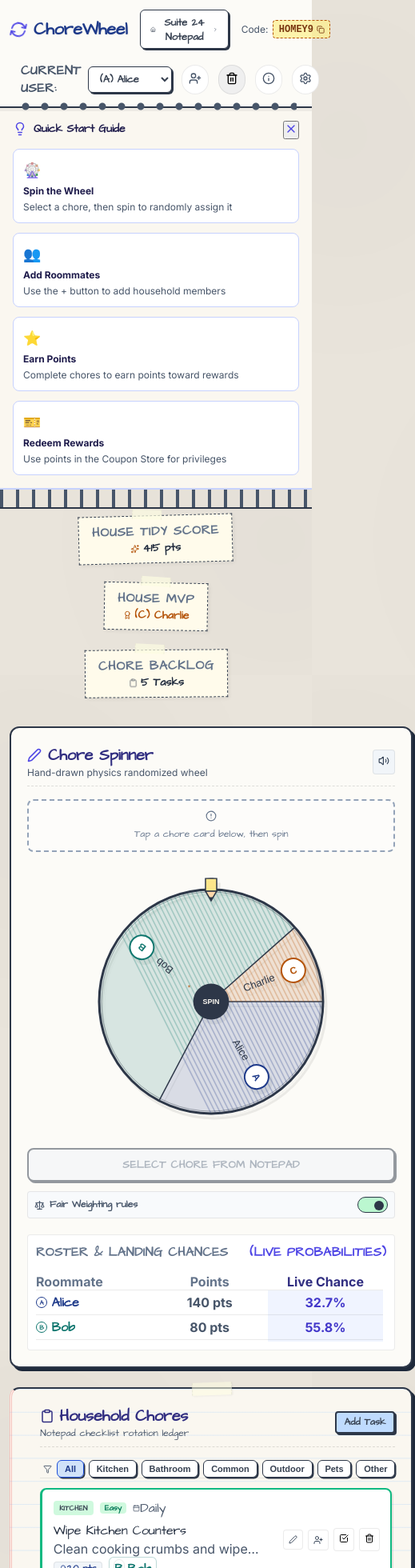
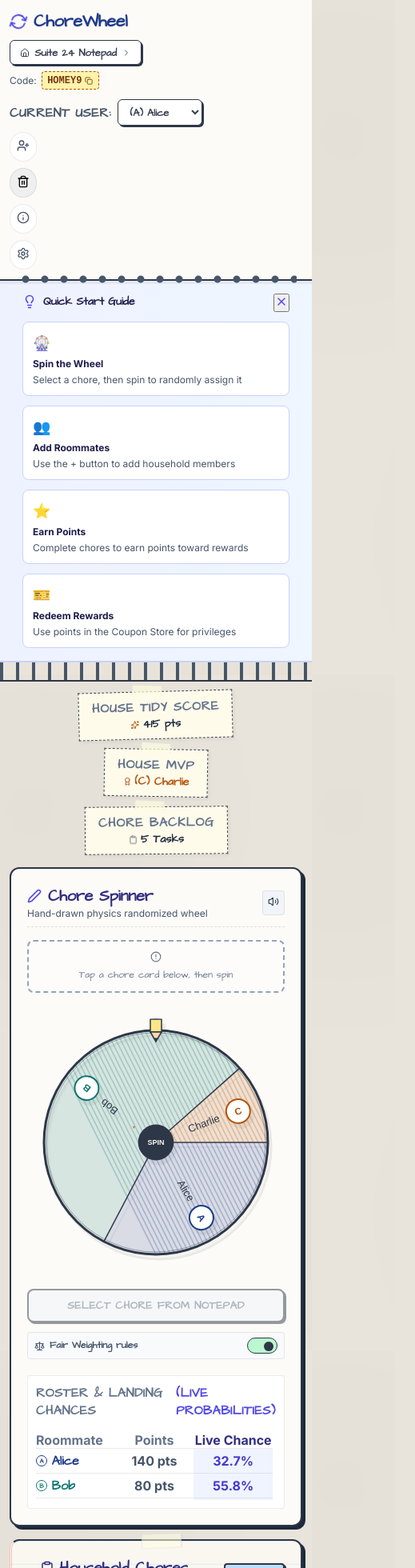
Before and after one commit to Annguyen0410/UOE-Summer-of-Code---ChoreWheel, a React (Vite) app: page / in a window 390 px wide. Shown: the top 1960 px of the page at 80% size, 519 px wide, since content can reach past the window. Built offline with nearby package versions, Linux system fonts and the light colour scheme.

Commit message:
fix code

```diff
--- a/src/App.css
+++ b/src/App.css
@@ -1,15 +1,113 @@
 /* Open Sketchbook Spread Layout */
+:root {
+  --app-max-width: 1400px;
+  --app-gutter: clamp(0.75rem, 2.5vw, 2rem);
+  --column-gap: clamp(1rem, 2vw, 1.75rem);
+  --section-gap: clamp(1rem, 2vw, 1.5rem);
+}
+
+.app-page {
+  display: flex;
+  flex-direction: column;
+  min-height: 100vh;
+  width: 100%;
+}
+
+.app-shell {
+  width: 100%;
+  max-width: var(--app-max-width);
+  margin-left: auto;
+  margin-right: auto;
+  padding-left: var(--app-gutter);
+  padding-right: var(--app-gutter);
+}
+
+.app-main {
+  flex: 1;
+  width: 100%;
+  padding-top: clamp(0.75rem, 2vw, 1.25rem);
+  padding-bottom: clamp(1rem, 2.5vw, 2rem);
+}
+
 .app-header {
   border-bottom: 2px solid #2d3748;
-  padding: 1.25rem 2rem;
+  padding: 0;
   background: var(--bg-paper);
   position: relative;
   box-shadow: 0 4px 0px rgba(0, 0, 0, 0.05);
+  width: 100%;
+}
+
+.app-header-inner {
   display: flex;
   flex-wrap: wrap;
   align-items: center;
   justify-content: space-between;
   gap: 0.75rem 1rem;
+  padding-top: clamp(0.75rem, 2vw, 1.25rem);
+  padding-bottom: clamp(0.75rem, 2vw, 1.25rem);
+  width: 100%;
+}
+
+.app-header-start,
+.app-header-end {
+  display: flex;
+  flex-wrap: wrap;
+  align-items: center;
+  gap: 0.5rem 0.75rem;
+  min-width: 0;
+}
+
+.app-header-start {
+  flex: 1 1 280px;
+}
+
+.app-header-end {
+  flex: 0 1 auto;
+  justify-content: flex-end;
+}
+
+.pwa-install-banner {
+  background: #eef2ff;
+  border-bottom: 1px solid #c7d2fe;
+  width: 100%;
+}
+
+.pwa-install-banner-inner {
+  display: flex;
+  flex-wrap: wrap;
+  align-items: center;
+  justify-content: space-between;
+  gap: 0.5rem 1rem;
+  padding-top: 0.5rem;
+  padding-bottom: 0.5rem;
+  font-size: 0.75rem;
+}
+
+.app-footer {
+  border-top: 1px solid #cbd5e1;
+  background: #ffffff;
+  width: 100%;
+  margin-top: auto;
+}
+
+.app-footer-inner {
+  display: flex;
+  flex-direction: column;
+  align-items: center;
+  justify-content: center;
+  gap: 0.5rem;
+  padding-top: 1rem;
+  padding-bottom: 1rem;
+  text-align: center;
+}
+
+.app-footer-note {
+  margin: 0;
+  font-size: 9px;
+  color: #94a3b8;
+  line-height: 1.4;
+  max-width: 52rem;
 }
 
 /* Notebook Binder Coils down page top */
@@ -90,49 +188,68 @@
 /* Dashboard spiral page layout */
 .dashboard-grid {
   display: grid;
-  grid-template-columns: 1.1fr 1fr 1fr;
-  gap: 2rem;
-  padding: 2rem;
-  flex: 1;
-  max-width: 1400px;
-  margin: 0 auto;
+  grid-template-columns: repeat(3, minmax(0, 1fr));
+  gap: var(--column-gap);
   width: 100%;
+  align-items: start;
+}
+
+.dashboard-column {
+  display: flex;
+  flex-direction: column;
+  gap: var(--section-gap);
+  min-width: 0;
+  width: 100%;
+}
+
+.dashboard-column > * {
+  width: 100%;
+  min-width: 0;
 }
 
 @media (max-width: 1150px) {
   .dashboard-grid {
-    grid-template-columns: 1fr 1fr;
-    gap: 1.5rem;
-    padding: 1.5rem;
+    grid-template-columns: repeat(2, minmax(0, 1fr));
+  }
+
+  .dashboard-column--side {
+    grid-column: 1 / -1;
   }
 }
 
 @media (max-width: 768px) {
   .dashboard-grid {
-    grid-template-columns: 1fr;
-    padding: 1rem;
-    gap: 1.25rem;
+    grid-template-columns: minmax(0, 1fr);
   }
-  .app-header {
-    padding: 0.75rem;
+
+  .dashboard-column--side {
+    grid-column: auto;
   }
-  .app-header h1 {
-    font-size: 1.35rem;
-  }
-  .stats-banner-row {
-    flex-direction: column;
-    align-items: center;
+
+  .app-header-end {
+    width: 100%;
+    justify-content: flex-start;
   }
 }
 
 @media (max-width: 480px) {
-  .app-header {
+  .app-header-start,
+  .app-header-end {
     flex-direction: column;
-    gap: 1rem;
+    align-items: flex-start;
+    width: 100%;
   }
-  .dashboard-grid {
-    padding: 0.75rem;
-    gap: 1rem;
+}
+
+@media (max-width: 768px) {
+  .brand-section h1,
+  .app-header h1 {
+    font-size: 1.35rem;
+  }
+
+  .stats-banner-row {
+    flex-direction: column;
+    align-items: center;
   }
 }
 
--- a/src/App.tsx
+++ b/src/App.tsx
@@ -398,10 +398,11 @@ const Dashboard: React.FC = () => {
     : null;
 
   return (
-    <div className="flex flex-col min-h-screen">
+    <div className="app-page">
       {/* App Header Bar */}
-      <header className="app-header flex justify-between items-center">
-        <div className="flex items-center gap-4">
+      <header className="app-header">
+        <div className="app-shell app-header-inner">
+        <div className="app-header-start">
           <div className="brand-section">
             <h1 className="flex items-center gap-2 font-header font-extrabold tracking-tight">
               <RefreshCw size={22} className="text-indigo-600 animate-spin-slow" />
@@ -437,7 +438,7 @@ const Dashboard: React.FC = () => {
           )}
         </div>
 
-        <div className="flex items-center gap-3">
+        <div className="app-header-end">
           {/* Active Session Simulator Switcher */}
           {members.length > 0 && (
             <div className="flex items-center gap-2">
@@ -502,11 +503,13 @@ const Dashboard: React.FC = () => {
             <Settings size={16} />
           </button>
         </div>
+        </div>
       </header>
 
       {/* PWA Install Banner */}
       {showInstallBtn && (
-        <div className="pwa-install-banner bg-indigo-50 border-b border-indigo-200 px-6 py-2 flex justify-between items-center text-xs">
+        <div className="pwa-install-banner">
+          <div className="app-shell pwa-install-banner-inner">
             <div className="flex items-center gap-2 text-indigo-900 font-semibold">
               <Download size={14} className="animate-bounce text-indigo-700" />
               <span>Install ChoreWheel to your desktop or home screen for offline access!</span>
@@ -517,6 +520,7 @@ const Dashboard: React.FC = () => {
             >
               INSTALL APP
             </button>
+          </div>
         </div>
       )}
 
@@ -532,10 +536,11 @@ const Dashboard: React.FC = () => {
       {/* Spiral Bindings Coil divider loop down page */}
       <div className="spiral-coil-divider"></div>
 
+      <div className="app-main">
+        <div className="app-shell">
           {/* Taped Stats Scrap Banner Row */}
           {currentRoom && (
-        <div className="stats-banner-row flex justify-center gap-6 flex-wrap mt-4 px-8">
-          {/* Note 1: Total Points */}
+            <div className="stats-banner-row">
               <div className="stats-scrap-note" style={{ transform: 'rotate(-1.5deg)' }}>
                 <span className="text-[10px] font-bold font-header text-slate-400 uppercase tracking-wider">House Tidy Score</span>
                 <div className="flex items-center gap-1 mt-1">
@@ -544,7 +549,6 @@ const Dashboard: React.FC = () => {
                 </div>
               </div>
 
-          {/* Note 2: House MVP */}
               {houseMvp && (
                 <div className="stats-scrap-note" style={{ transform: 'rotate(1deg)' }}>
                   <span className="text-[10px] font-bold font-header text-slate-400 uppercase tracking-wider">House MVP</span>
@@ -555,7 +559,6 @@ const Dashboard: React.FC = () => {
                 </div>
               )}
 
-          {/* Note 3: Pending Chores */}
               <div className="stats-scrap-note" style={{ transform: 'rotate(-0.5deg)' }}>
                 <span className="text-[10px] font-bold font-header text-slate-400 uppercase tracking-wider">Chore Backlog</span>
                 <div className="flex items-center gap-1 mt-1">
@@ -568,8 +571,7 @@ const Dashboard: React.FC = () => {
 
           {/* Main Dashboard Columns */}
           <main className="dashboard-grid">
-        {/* Left Column: Spinner & Chore Catalog */}
-        <div className="flex flex-col gap-6">
+            <div className="dashboard-column dashboard-column--primary">
               <ChoreWheel
                 selectedChore={selectedChore}
                 onAssignmentComplete={() => setSelectedChore(null)}
@@ -580,23 +582,24 @@ const Dashboard: React.FC = () => {
               />
             </div>
 
-        {/* Middle Column: Leaderboard & Trades Center */}
-        <div className="flex flex-col gap-6">
+            <div className="dashboard-column dashboard-column--center">
               <Leaderboard />
               <TradeModal />
               <GuidebookBox onOpenManual={() => setIsManualOpen(true)} />
             </div>
 
-        {/* Right Column: Privilege Store & Activity logs */}
-        <div className="flex flex-col gap-6">
+            <div className="dashboard-column dashboard-column--side">
               <PrivilegeStore />
               <HistoryLogPanel />
               <NotificationFeed />
             </div>
           </main>
+        </div>
+      </div>
 
       {/* Info notice footer */}
-      <footer className="py-4 border-t border-slate-300 text-center text-[10px] text-slate-500 flex flex-col justify-center items-center gap-2 bg-white">
+      <footer className="app-footer">
+        <div className="app-shell app-footer-inner">
           <button
             onClick={() => setIsManualOpen(true)}
             className="btn-sketch btn-blue py-1.5 px-4 text-xs rounded-lg flex items-center gap-1.5 shadow transition-all hover:scale-105 active:scale-95 cursor-pointer"
@@ -605,8 +608,9 @@ const Dashboard: React.FC = () => {
             <Info size={13} />
             <span>📖 Open Room Guidebook & User Manual</span>
           </button>
-        <div className="flex items-center gap-1 mt-1 text-[9px] text-slate-400 font-sans">
-          <span>UOE Summer of Code 2026 Innovation MVP. Try opening this app in two side-by-side tabs to experience real-time local sync!</span>
+          <p className="app-footer-note">
+            UOE Summer of Code 2026 Innovation MVP. Try opening this app in two side-by-side tabs to experience real-time local sync!
+          </p>
         </div>
       </footer>
 
--- a/src/components/QuickStartGuide.tsx
+++ b/src/components/QuickStartGuide.tsx
@@ -17,8 +17,8 @@ export const QuickStartGuide: React.FC<QuickStartGuideProps> = ({ isVisible, onD
   ];
 
   return (
-    <div className="quick-start-banner bg-gradient-to-r from-indigo-50 to-blue-50 border-b-2 border-indigo-200 px-6 py-4">
-      <div className="max-w-7xl mx-auto">
+    <div className="quick-start-banner">
+      <div className="app-shell quick-start-banner-inner">
         <div className="flex justify-between items-start mb-3">
           <div className="flex items-center gap-2">
             <Lightbulb size={18} className="text-indigo-600 flex-shrink-0" />
@@ -28,6 +28,7 @@ export const QuickStartGuide: React.FC<QuickStartGuideProps> = ({ isVisible, onD
             onClick={onDismiss}
             className="text-indigo-600 hover:text-indigo-800 transition-colors"
             title="Dismiss"
+            type="button"
           >
             <X size={16} />
           </button>
--- a/src/index.css
+++ b/src/index.css
@@ -168,6 +168,9 @@ h1, h2, h3, h4 {
   position: relative;
   transition: all 0.2s ease;
   overflow: visible;
+  width: 100%;
+  max-width: 100%;
+  min-width: 0;
 }
 
 .glass-card:hover {
@@ -208,7 +211,10 @@ h1, h2, h3, h4 {
   padding: 1.25rem;
   display: flex;
   flex-direction: column;
-  height: auto; /* let cards size naturally to prevent vertical clipping */
+  height: auto;
+  width: 100%;
+  max-width: 100%;
+  min-width: 0;
 }
 
 .relative {
@@ -436,7 +442,12 @@ input:checked + .slider:before {
 .quick-start-banner {
   background: linear-gradient(90deg, #eef2ff 0%, #eff6ff 100%);
   border-bottom: 2px solid #c7d2fe;
-  padding: 1rem 1.5rem;
+  padding: 1rem 0;
+  width: 100%;
+}
+
+.quick-start-banner-inner {
+  width: 100%;
 }
 
 @media (max-width: 768px) {
@@ -654,12 +665,12 @@ input:checked + .slider:before {
 /* Taped Stats Scrap Notes */
 .stats-banner-row {
   display: flex;
-  gap: 1.5rem;
+  flex-wrap: wrap;
+  gap: clamp(0.75rem, 2vw, 1.5rem);
   justify-content: center;
-  margin: 0.5rem auto 1.5rem auto;
-  max-width: 1400px;
+  align-items: stretch;
+  margin: 0 auto clamp(1rem, 2.5vw, 1.5rem);
   width: 100%;
-  padding: 0 2rem;
 }
 
 .stats-scrap-note {
```
Also changed, not shown: 2 other files (tests, documents, lock files or other folders). Lines whose indentation alone changed are shown as unchanged.
